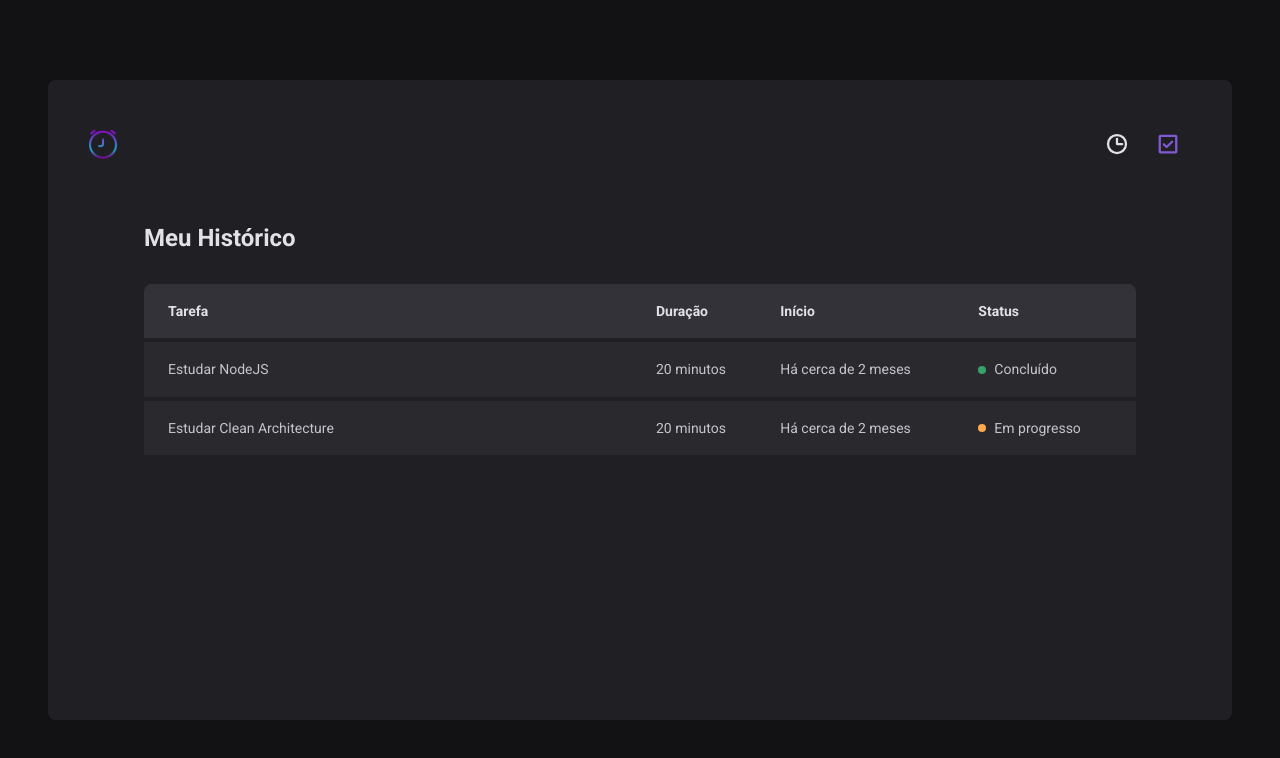
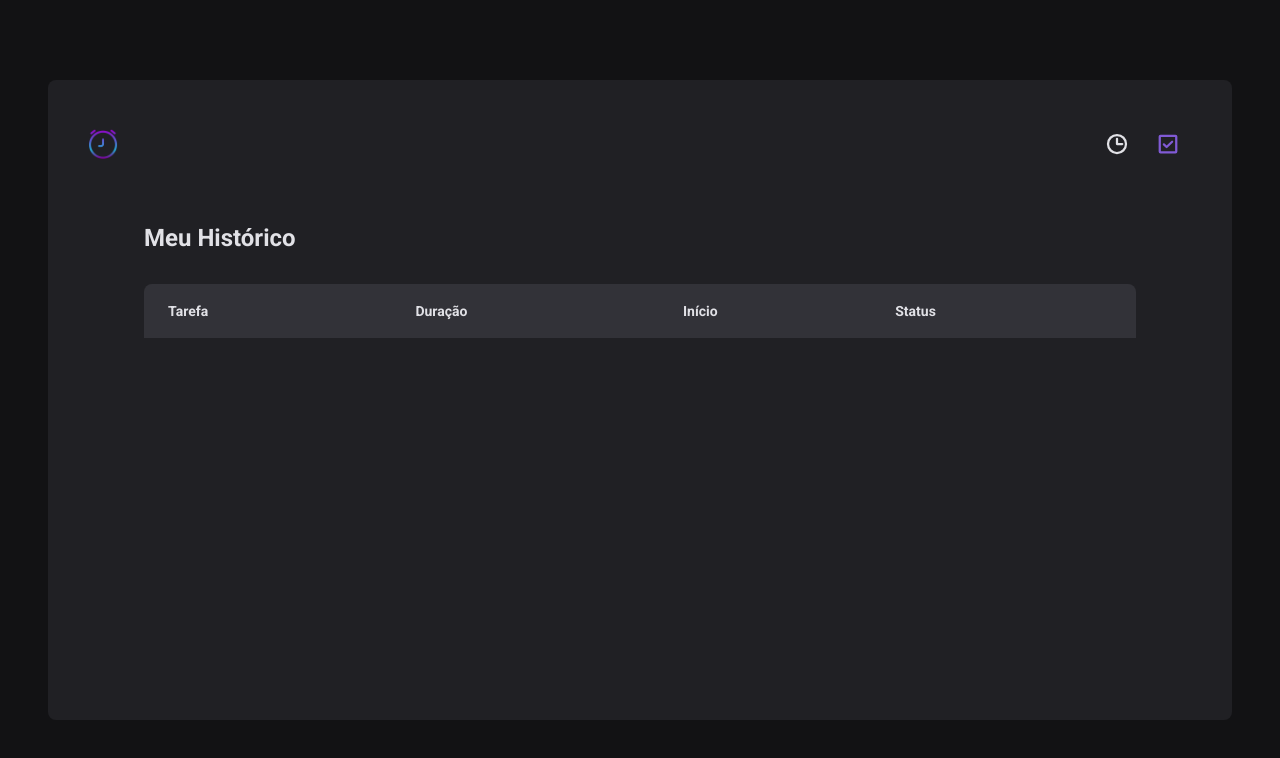
Before and after one commit to gabrielbugarelli/focusy, a React (Vite) app: page /history in a window 1280 px wide. Shown: the top 758 px of the page. Built offline with nearby package versions, Linux system fonts and the light colour scheme.

Commit message:
feat: implementação da listagem do histórico

```diff
--- a/src/pages/history/index.tsx
+++ b/src/pages/history/index.tsx
@@ -21,23 +21,26 @@
           </thead>
 
           <tbody>
-            <tr>
-              <td>Estudar NodeJS</td>
-              <td>20 minutos</td>
-              <td>Há cerca de 2 meses</td>
-              <td>
-                <Status statusColor="green">Concluído</Status>
-              </td>
-            </tr>
-
-            <tr>
-              <td>Estudar Clean Architecture</td>
-              <td>20 minutos</td>
-              <td>Há cerca de 2 meses</td>
-              <td>
-                <Status statusColor="yellow">Em progresso</Status>
-              </td>
-            </tr>
+            {cycles.map(cycle => {
+              return (
+                <tr key={cycle.id}>
+                  <td>{cycle.task}</td>
+                  <td>{cycle.minutesAmount} minutos </td>
+                  <td>{cycle.startDate.toISOString()}</td>
+                  <td>
+                    {cycle.finishedDate && (
+                      <Status statusColor="green"> Concluído </Status>
+                    )}
+                    {cycle.interruptedDate && (
+                      <Status statusColor="red"> Interrompido </Status>
+                    )}
+                    {(!cycle.finishedDate && !cycle.interruptedDate) && (
+                      <Status statusColor="yellow"> Em andamento </Status>
+                    )}
+                  </td>
+                </tr>
+              )
+            })}
           </tbody>
         </table>
       </HistoryList>
```
